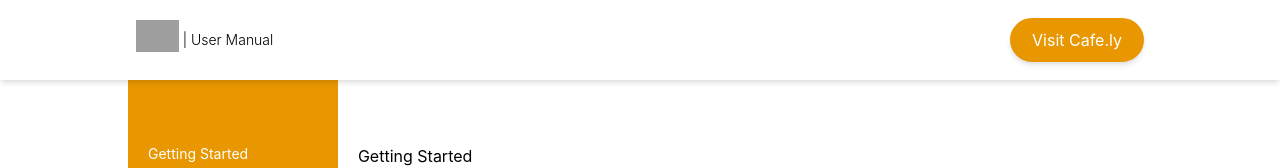
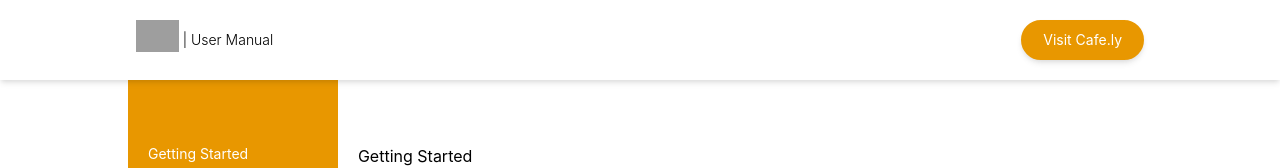
Before and after one commit to seajayrubynose/cafely-manual, a Next.js app: page / in a window 1280 px wide. Shown: the top 168 px of the page. Built offline with nearby package versions, Linux system fonts and the light colour scheme; grey boxes are pictures that could not be loaded.

Commit message:
Changed text sizes in navbar

```diff
--- a/components/NavBar.tsx
+++ b/components/NavBar.tsx
@@ -22,7 +22,7 @@ const NavBar = () => {
               onClick={() => {
                 window.location.href = "https://cafely.vercel.app/";
               }}
-              className="default-btn"
+              className="default-btn text-sm"
             >
               Visit Cafe.ly
             </button>
```
